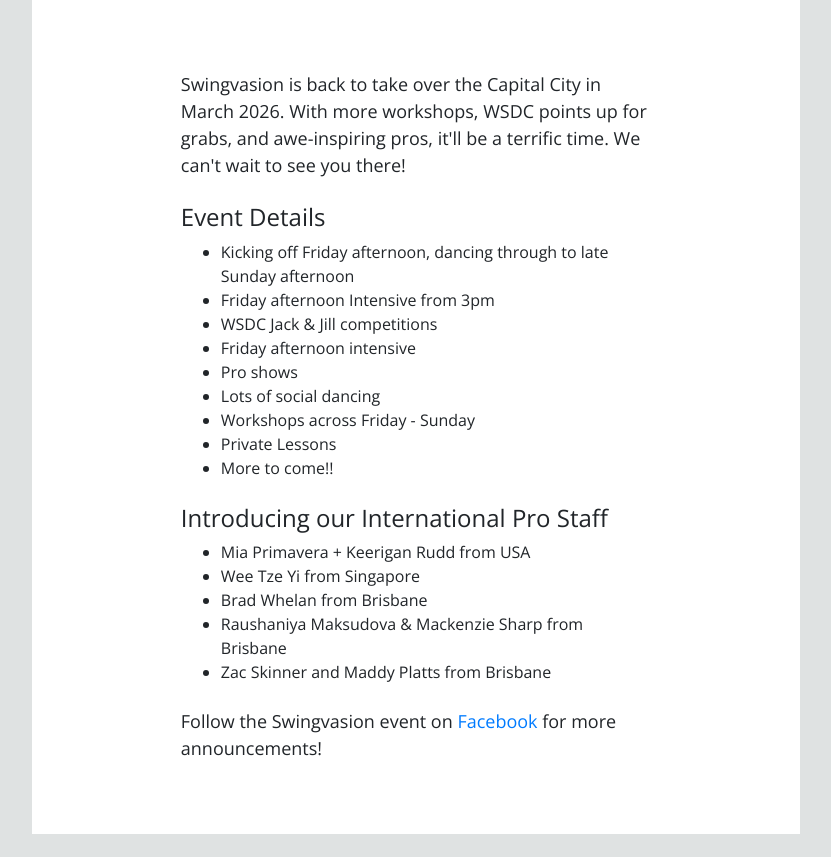
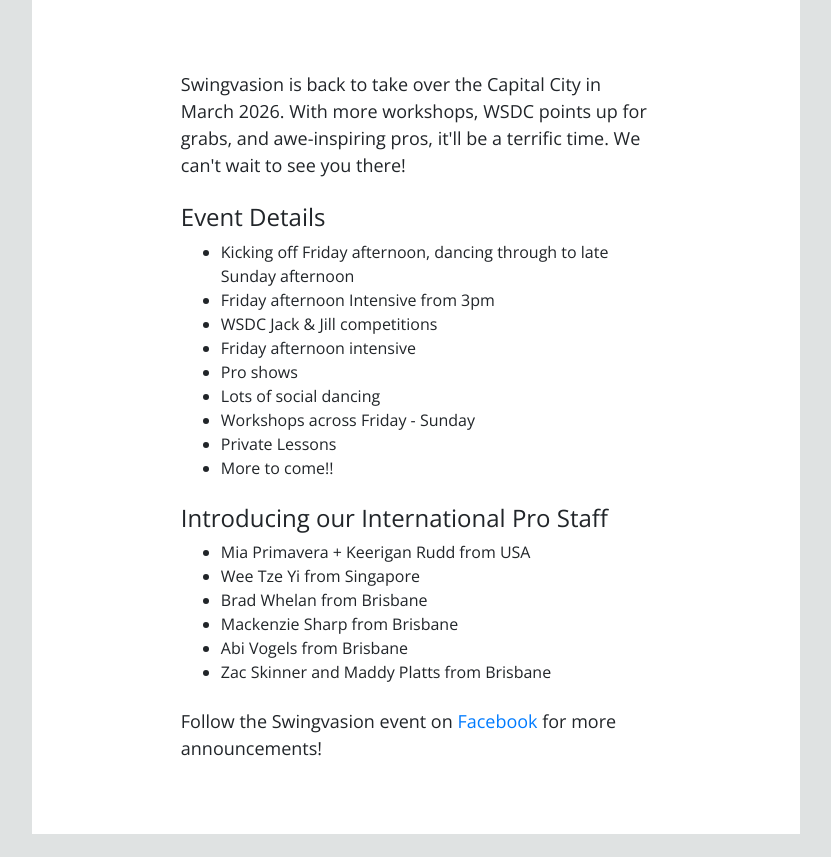
Before and after one commit to cherise-tan/swingvasion, a Node server app: page / in a window 1280 px wide. Shown: the part 546-1403 px from the top of the page, without its empty margins (224-1055 px from the left). Run offline with Node 20, Linux system fonts and the light colour scheme.

Commit message:
Update pro staff on main page

```diff
--- a/views/home.ejs
+++ b/views/home.ejs
@@ -55,7 +55,8 @@
                 <li>Mia Primavera + Keerigan Rudd from USA</li>
                 <li>Wee Tze Yi from Singapore</li>
                 <li>Brad Whelan from Brisbane</li>
-                <li>Raushaniya Maksudova & Mackenzie Sharp from Brisbane</li>
+                <li>Mackenzie Sharp from Brisbane</li>
+                <li>Abi Vogels from Brisbane</li>
                 <li>Zac Skinner and Maddy Platts from Brisbane</li>
               </ul>
             </div>
```
